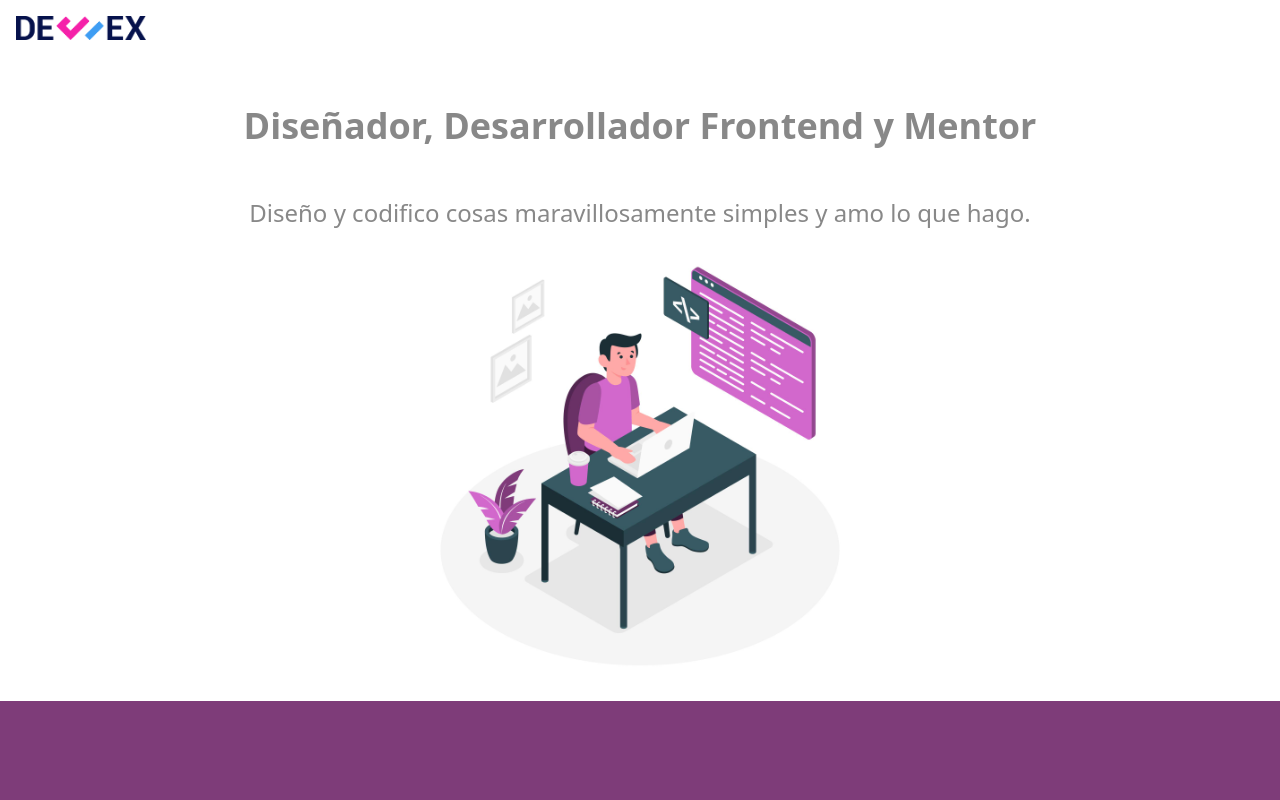
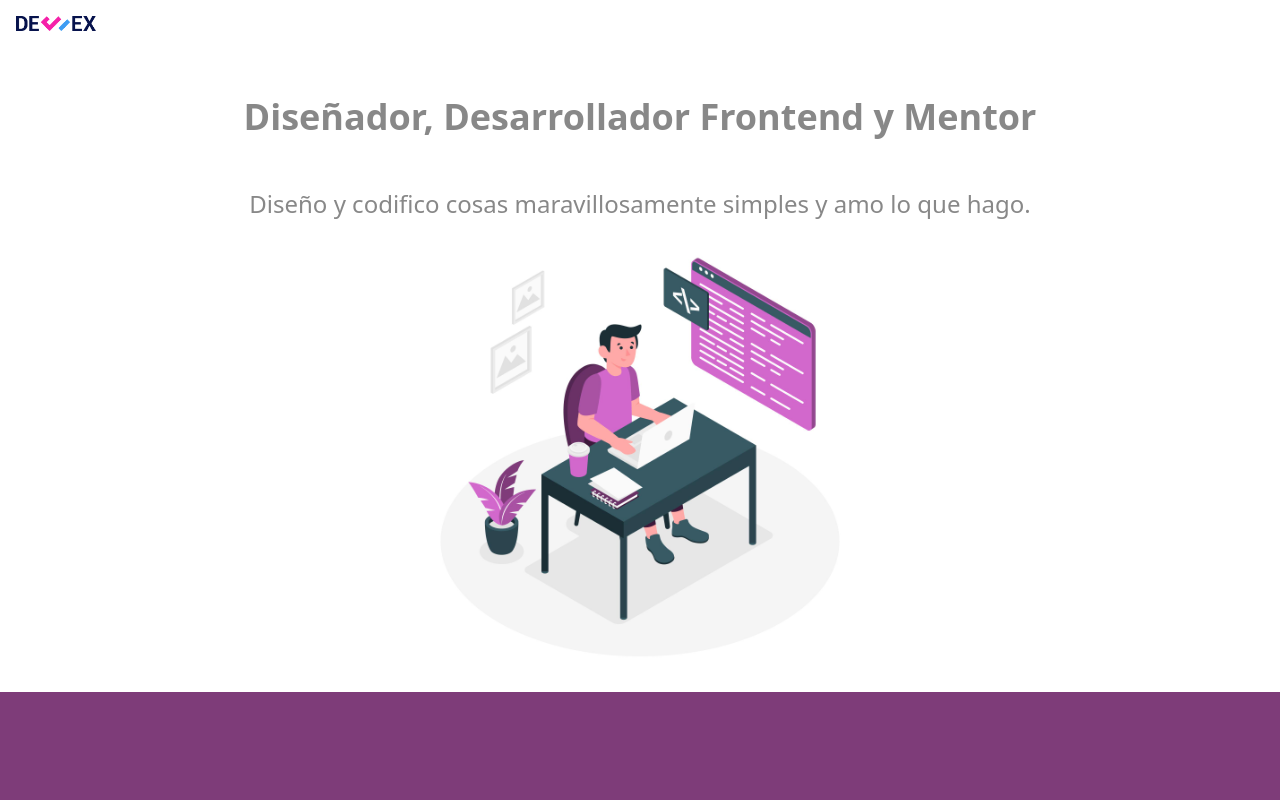
Before and after one commit to TheJokerDC7/portafolioweb, a website: page index.html in a window 1280 px wide. Shown: the top 800 px of the page. Drawn offline with nearby package versions, Linux system fonts and the light colour scheme.

Commit message:
Update index.html

```diff
--- a/index.html
+++ b/index.html
@@ -22,7 +22,7 @@
             <div class="max-w-screen-xl flex flex-wrap items-center justify-between mx-auto p-4">
                 <a href="https://flowbite.com/" class="flex items-center space-x-3 rtl:space-x-reverse">
                     <span class="self-center text-2xl font-bold whitespace-nowrap dark:text-dark">
-                        <h2 class="text-4xl font-bold dark:text-dark"><img src="assets/logo originalDewex.png" width=130px height="auto"/></h2>
+                        <h2 class="text-4xl font-bold dark:text-dark"><img src="assets/logo originalDewex.png" width=80px height="auto"/></h2>
                     </span>
 
                 </a>
```
